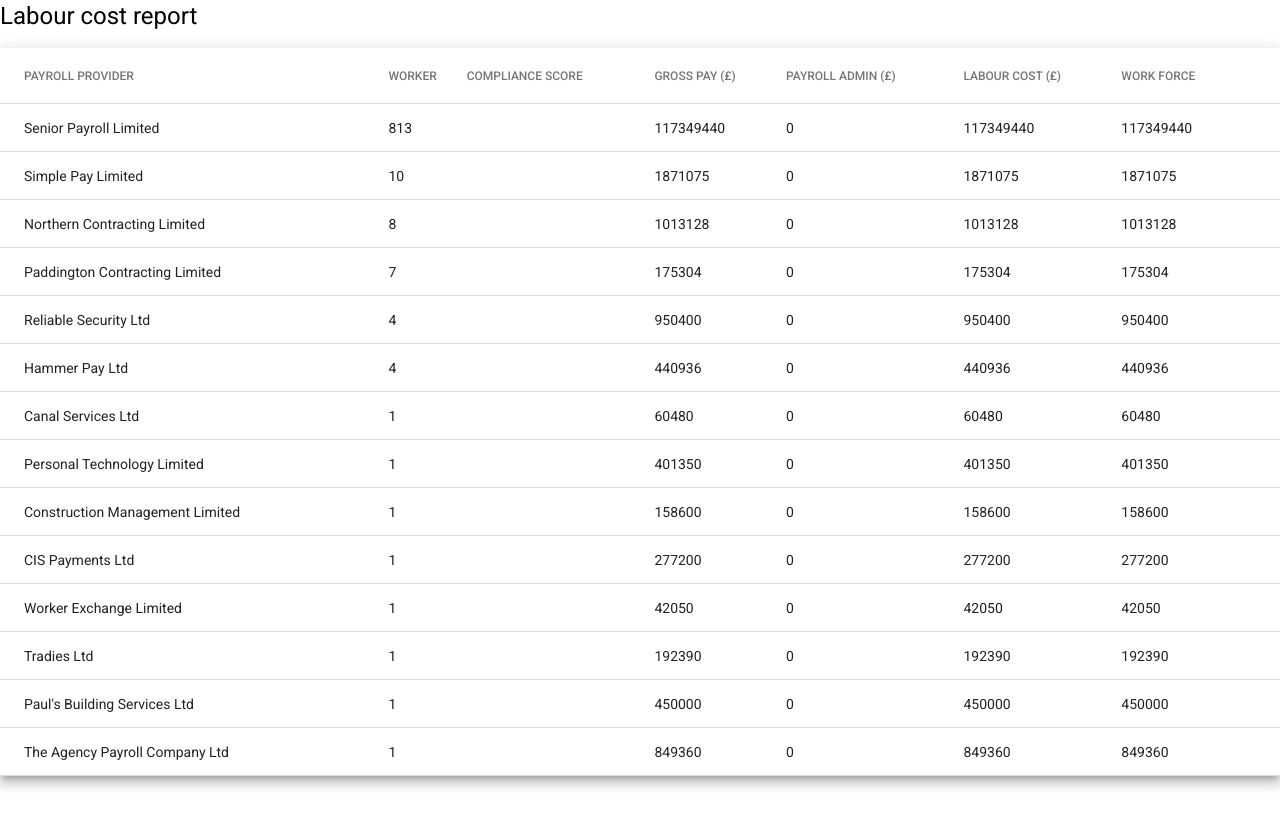
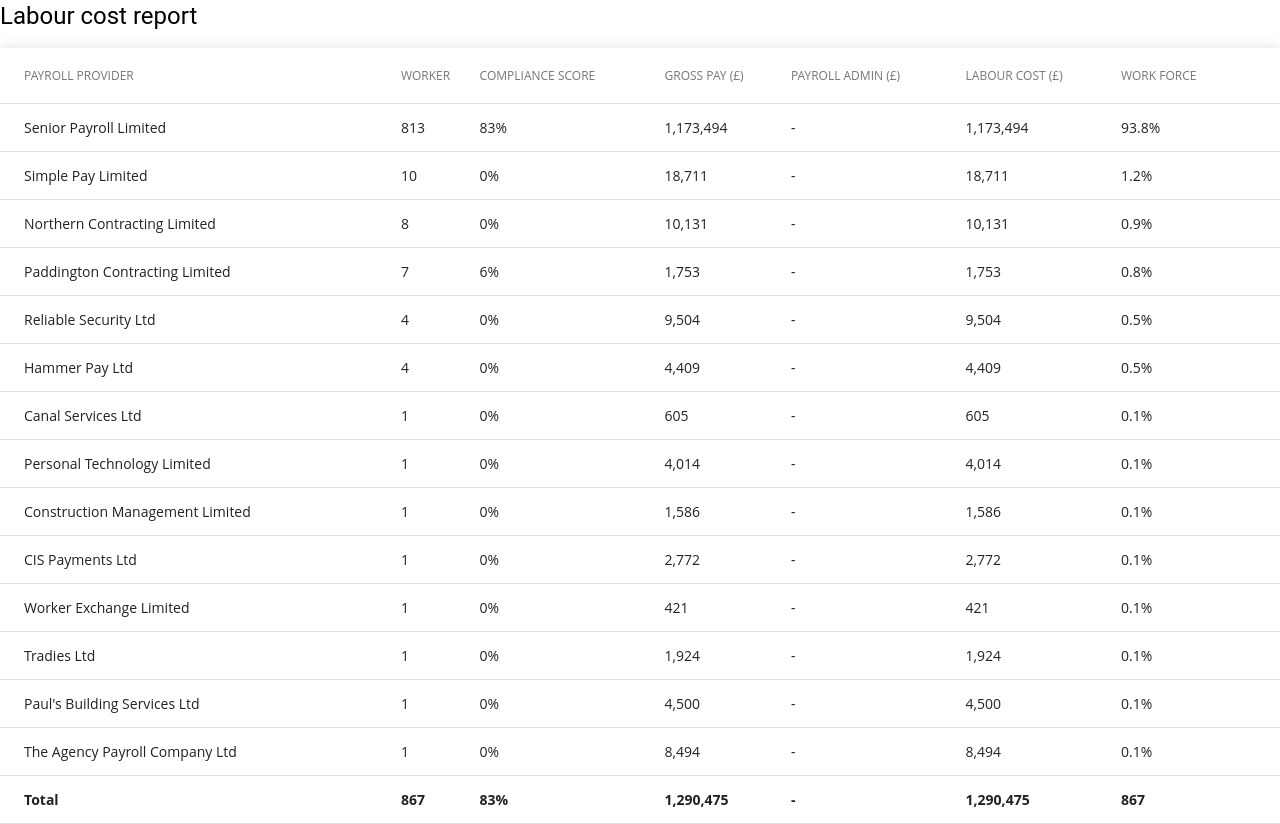
Before and after one commit to brunosaldivar/frontend-coding-challenge, an Angular app: page / in a window 1280 px wide. Before the commit the page ends 800 px from the top, so only its background shows below. Built offline with nearby package versions, Linux system fonts and the light colour scheme.

Commit message:
format numbers

```diff
--- a/src/app/app.component.css
+++ b/src/app/app.component.css
@@ -0,0 +1,3 @@
+body {
+    font-family: 'Open Sans', sans-serif;
+}
--- a/src/app/labour-cost/labour-cost.service.ts
+++ b/src/app/labour-cost/labour-cost.service.ts
@@ -12,6 +12,7 @@
 export class LabourCostService {
 
   providers = DATA[0].providers;
+  totals = DATA[0].total;
   constructor() { }
 
   private handleError(err:HttpErrorResponse){
@@ -19,9 +20,12 @@
     console.log(err.message);
     return new Error(err.message);
   }
+
+  public getTotals(): any{
+    return this.totals[0];
+  }
   public getProviders(): any{
     return this.providers;
-
   }
 }
 /*
--- a/src/app/labour-cost/report/labour-cost-report.component.css
+++ b/src/app/labour-cost/report/labour-cost-report.component.css
@@ -1,3 +1,7 @@
 table {
     width: 100%;
+    font-family: 'Open Sans', sans-serif;
   }
+  tr.mat-footer-row {
+    font-weight: bold;
+  }
--- a/src/app/labour-cost/report/labour-cost-report.component.html
+++ b/src/app/labour-cost/report/labour-cost-report.component.html
@@ -4,43 +4,51 @@
     <ng-container matColumnDef="name">
       <th mat-header-cell *matHeaderCellDef> PAYROLL PROVIDER </th>
       <td mat-cell *matCellDef="let element"> {{element.name}} </td>
+      <td mat-footer-cell *matFooterCellDef> Total </td>
     </ng-container>
 
     <!-- workerCount Column -->
     <ng-container matColumnDef="workerCount">
       <th mat-header-cell *matHeaderCellDef> WORKER </th>
       <td mat-cell *matCellDef="let element"> {{element.workerCount}} </td>
+      <td mat-footer-cell *matFooterCellDef> {{getTotalWorkers() |  number:'1.0-0'}} </td>
     </ng-container>
 
     <!-- complianceStats.total Column -->
-    <ng-container matColumnDef="total">
+    <ng-container matColumnDef="complianceStats">
       <th mat-header-cell *matHeaderCellDef> COMPLIANCE SCORE </th>
-      <td mat-cell *matCellDef="let element"> {{element.complianceStats !== null ? element.complianceStats.total : null}} </td>
+      <td mat-cell *matCellDef="let element"> {{ (element.complianceStats !== null ? element.complianceStats.Total : 0) / 100 | percent}} </td>
+      <td mat-footer-cell *matFooterCellDef> {{getTotalScore()  | percent }} </td>
     </ng-container>
 
     <!-- grossPayTotalgrossPayTotal Column -->
     <ng-container matColumnDef="grossPayTotal">
       <th mat-header-cell *matHeaderCellDef>GROSS PAY (£)</th>
-      <td mat-cell *matCellDef="let element"> {{element.grossPayTotal}} </td>
+      <td mat-cell *matCellDef="let element"> {{element.grossPayTotal / 100 | number:'1.0-0'}} </td>
+      <td mat-footer-cell *matFooterCellDef> {{getTotalGrossPay() / 100 |  number:'1.0-0'}} </td>
     </ng-container>
 
     <!-- payrollAdminTotal Column -->
     <ng-container matColumnDef="payrollAdminTotal">
         <th mat-header-cell *matHeaderCellDef>PAYROLL ADMIN (£)</th>
-        <td mat-cell *matCellDef="let element"> {{element.payrollAdminTotal}} </td>
+        <td mat-cell *matCellDef="let element"> {{element.payrollAdminTotal === 0 ? '-' : element.payrollAdminTotal}} </td>
+        <td mat-footer-cell *matFooterCellDef> {{getTotalPayrollAdmin()}} </td>
      </ng-container>
 
     <!-- labourCostTotal Column -->
     <ng-container matColumnDef="labourCostTotal">
         <th mat-header-cell *matHeaderCellDef>LABOUR COST (£)</th>
-        <td mat-cell *matCellDef="let element"> {{element.labourCostTotal}} </td>
+        <td mat-cell *matCellDef="let element"> {{element.labourCostTotal / 100 | number:'1.0-0'}} </td>
+        <td mat-footer-cell *matFooterCellDef> {{getTotalLabourCost() / 100 | number:'1.0-0'}} </td>
     </ng-container>
     <!-- workForce Column -->
     <ng-container matColumnDef="workForce">
         <th mat-header-cell *matHeaderCellDef>WORK FORCE</th>
-        <td mat-cell *matCellDef="let element"> {{element.labourCostTotal}} </td>
+        <td mat-cell *matCellDef="let element"> {{element.workerCount / getTotalWorkForce() | percent:'1.1-1' }} </td>
+        <td mat-footer-cell *matFooterCellDef> {{getTotalWorkForce() }} </td>
     </ng-container>
 
     <tr mat-header-row *matHeaderRowDef="displayedColumns"></tr>
     <tr mat-row *matRowDef="let row; columns: displayedColumns;"></tr>
+    <tr mat-footer-row *matFooterRowDef="displayedColumns"></tr>
   </table>
--- a/src/app/labour-cost/report/labour-cost-report.component.ts
+++ b/src/app/labour-cost/report/labour-cost-report.component.ts
@@ -1,7 +1,6 @@
 import { Component, OnInit } from '@angular/core';
 import { MatTableDataSource } from '@angular/material/table';
 import { LabourCostService } from '../labour-cost.service';
-
 
 export interface ComplianceStats {
   OpsEmpStatusChecked : number;
@@ -21,7 +20,9 @@
   payrollAdminTotal : number;
   labourCostTotal: number;
   providerId: number;
-  name :string
+  name :string;
+  totalWorkers : number;
+  setTotalWorkers() : any;
 }
 
 @Component({
@@ -31,18 +32,39 @@
 })
 export class LabourCostReportComponent implements OnInit {
 
-  displayedColumns: string[] = ['name', 'workerCount', 'total', 'grossPayTotal', 'payrollAdminTotal','labourCostTotal','workForce'];
+  displayedColumns: string[] = ['name', 'workerCount', 'complianceStats', 'grossPayTotal', 'payrollAdminTotal','labourCostTotal','workForce'];
   dataSource: MatTableDataSource<Providers>;
-
+  totals : Providers;
   constructor( private _service: LabourCostService) {
 
     //this._service.getProviders().subscribe((providers)=> {
 //      this.dataSource = new MatTableDataSource(providers)
  //   });
+    let providers = this._service.getProviders();
+    this.totals = this._service.getTotals();
 
-    this.dataSource = new MatTableDataSource(this._service.getProviders())
+
+    this.dataSource = new MatTableDataSource(providers)
   }
 
+  getTotalWorkers(): number {
+    return this.totals.workerCount;
+  }
+  getTotalScore(): number {
+    return (this.totals.complianceStats !== null ? this.totals.complianceStats.Total / 100: 0);
+  }
+  getTotalGrossPay(): number {
+    return this.totals.grossPayTotal;
+  }
+  getTotalPayrollAdmin()  {
+    return this.totals.payrollAdminTotal  === 0 ? '-' : this.totals.payrollAdminTotal;
+  }
+  getTotalLabourCost(): number {
+    return this.totals.labourCostTotal;
+  }
+  getTotalWorkForce(): number {
+    return this.totals.workerCount;
+  }
   ngOnInit(): void {
 
     //let providers  = this.service.getProviders()
--- a/src/index.html
+++ b/src/index.html
@@ -7,7 +7,6 @@
   <meta name="viewport" content="width=device-width, initial-scale=1">
   <link rel="icon" type="image/x-icon" href="favicon.ico">
   <link rel="preconnect" href="https://fonts.gstatic.com">
-  <link href="https://fonts.googleapis.com/css2?family=Roboto:wght@300;400;500&display=swap" rel="stylesheet">
   <link href="https://fonts.googleapis.com/icon?family=Material+Icons" rel="stylesheet">
 </head>
 <body class="mat-typography">
--- a/src/styles.css
+++ b/src/styles.css
@@ -1,4 +1,4 @@
 /* You can add global styles to this file, and also import other style files */
 
 html, body { height: 100%; }
-body { margin: 0; font-family: Roboto, "Helvetica Neue", sans-serif; }
+body { margin: 0; font-family: 'Open Sans', sans-serif; }
```
